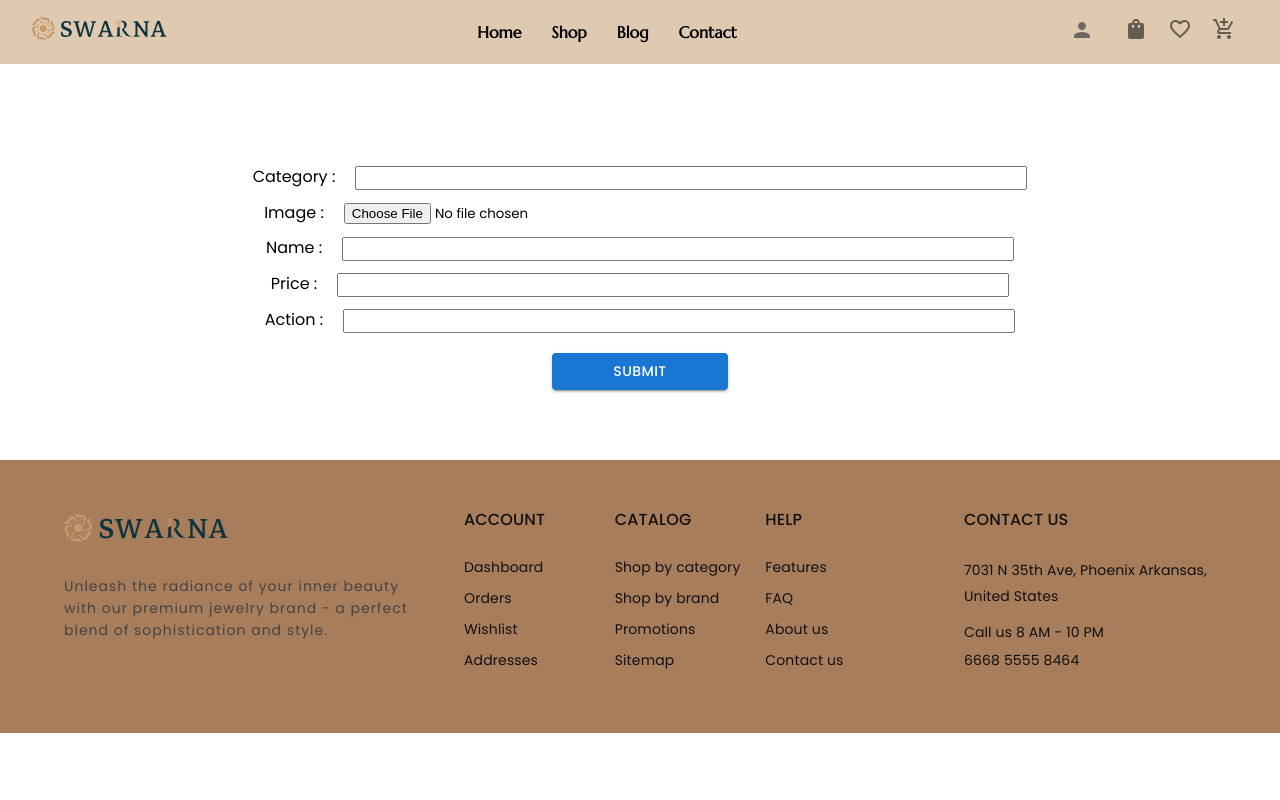
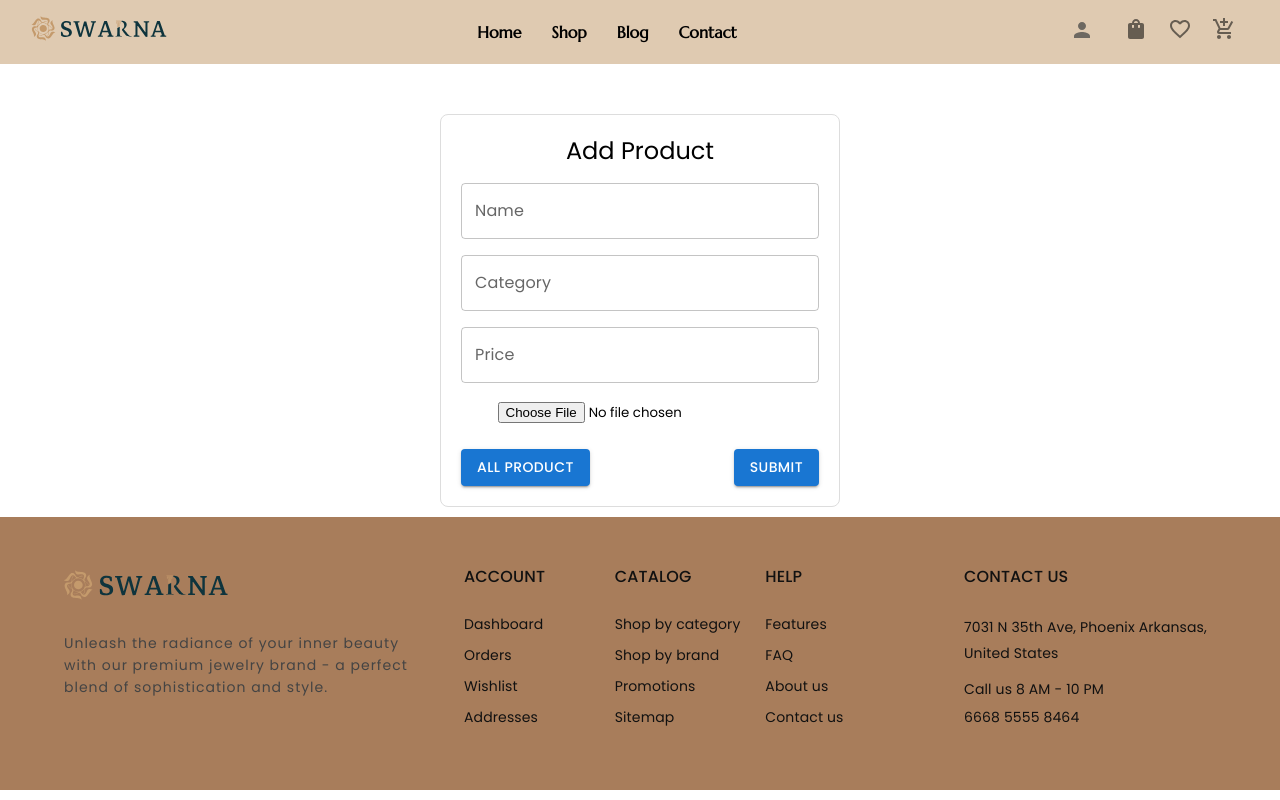
Before and after one commit to vivek-0921/jewellery_website_fe, a React (Create React App) app: page /adduser in a window 1280 px wide. Built offline with nearby package versions, Linux system fonts and the light colour scheme.

Commit message:
crud add

```diff
--- a/src/App.js
+++ b/src/App.js
@@ -26,10 +26,14 @@ function App() {
     <>
       <Navbar />
       <Routes>
-        {/* <Route path='/' element={<Home />} /> */}
-        <Route path='/' element={<Alluser/>}/>
-        <Route path='/adduser' element={<Adduser/>}/>
-        <Route path='/edituser/:id' element={<Edituser/>}/>
+        <Route path='/' element={<Home />} />
+
+        <Route path='/allproduct' element={<Alluser/>} />
+        <Route path='/addproduct' element={<Adduser/>} />
+        <Route path='/edituser:id' element={<Edituser/>} />
+
+        <Route path='/adduser' element={<Adduser />} />
+        <Route path='/edituser/:id' element={<Edituser />} />
         <Route path='/shop' element={<Shop />} />
         <Route path='/account' element={<Account />} />
         <Route path='/filterbycategory' element={<FilterbyCategory />} />
@@ -43,7 +47,7 @@ function App() {
         <Route path='/blog' element={<Blog />} />
         <Route path='/register' element={<Signup />} />
         <Route path='/login' element={<Signin />} />
-        <Route path='/contact' element={<Contactpage/>} />
+        <Route path='/contact' element={<Contactpage />} />
       </Routes>
       <Footer />
 
--- a/src/admin/Adduser.js
+++ b/src/admin/Adduser.js
@@ -1,91 +1,111 @@
-import { Box, Button } from '@mui/material';
-import axios from 'axios';
-import React, { useState } from 'react';
-import { useNavigate } from 'react-router-dom';
+import { Box, Button, TextField, Typography } from "@mui/material";
+import axios from "axios";
+import React, { useState } from "react";
+import { Link, useNavigate } from "react-router-dom";
 
-function Adduser() {
+function AddUser() {
     const navigate = useNavigate();
     const [userdata, setUserdata] = useState({
         name: "",
-        email: "",
         category: "",
-        price: ""
+        price: "",
     });
     const [image, setImage] = useState(null);
-
+    const [imagePreview, setImagePreview] = useState(null);
+    const [error, setError] = useState("");
 
     function handleFileChange(e) {
         const file = e.target.files[0];
+        if (file) {
+            const fileSize = file.size / 1024 / 1024; // Convert to MB
+            if (fileSize > 2) {
+                setError("File size should be less than 2MB.");
+                return;
+            }
+            setError("");
             setImage(file);
+            setImagePreview(URL.createObjectURL(file)); // Preview image
+        }
     }
 
     async function handleSubmit() {
+        if (!userdata.name || !userdata.category || !userdata.price || !image) {
+            setError("All fields are required.");
+            return;
+        }
+
         const formData = new FormData();
         formData.append("name", userdata.name);
-        formData.append("email", userdata.email);
         formData.append("category", userdata.category);
         formData.append("price", userdata.price);
-        if (image) {
-            formData.append("file", image);
-        }
+        formData.append("image", image);
 
         try {
-            await axios.post("https://674ec223bb559617b26c87d9.mockapi.io/user", formData, {
+            await axios.post("http://localhost:8080/product/addproduct", formData, {
                 headers: { "Content-Type": "multipart/form-data" },
             });
-            navigate("/");
+            navigate("/allproduct");
         } catch (err) {
-            console.log(err);
+            setError("Failed to submit. Please try again.");
+            console.error(err);
         }
     }
 
     return (
-        <Box sx={{ margin: "100px 200px", textAlign: "center" }}>
-            <Box className="mb-3" sx={{ margin: "10px 20px" }}>
-                <label htmlFor="category" className="form-label">Category :</label>
-                <input style={{ margin: "0 0 0 20px", width: "80%" }} type="text" className="form-control"
+        <Box sx={{ margin: "50px auto", width: "400px", textAlign: "center", padding: "20px", border: "1px solid #ddd", borderRadius: "8px" }}>
+            <Typography variant="h5" mb={2}>Add Product</Typography>
+
+            {error && <Typography color="error">{error}</Typography>}
+
+            <TextField
+                label="Name"
+                fullWidth
+                sx={{ mb: 2 }}
+                value={userdata.name}
+                onChange={(e) => setUserdata({ ...userdata, name: e.target.value })}
+            />
+
+            <TextField
+                label="Category"
+                fullWidth
+                sx={{ mb: 2 }}
                 value={userdata.category}
                 onChange={(e) => setUserdata({ ...userdata, category: e.target.value })}
-                    id="category" />
-            </Box>
+            />
 
-
-            <Box className="mb-3" sx={{ margin: "10px 20px" }}>
-                <label htmlFor="imageUpload" className="form-label">Image :</label>
-                <input type="file" accept="image/*" style={{ margin: "0 0 0 20px", width: "80%" }}
-                    onChange={handleFileChange}
-                    id="imageUpload"  />
-            </Box>
-
-            <Box className="mb-3" sx={{ margin: "10px 20px" }}>
-                <label htmlFor="name" className="form-label">Name :</label>
-                <input style={{ margin: "0 0 0 20px", width: "80%" }} type="text" className="form-control"
-                    value={userdata.name}
-                    onChange={(e) => setUserdata({ ...userdata, name: e.target.value })}
-                    id="name" />
-            </Box>
-
-            <Box className="mb-3" sx={{ margin: "10px 20px" }}>
-                <label htmlFor="email" className="form-label">Price :</label>
-                <input style={{ margin: "0 0 0 20px", width: "80%" }} type="email" className="form-control"
-                    value={userdata.email}
-                    onChange={(e) => setUserdata({ ...userdata, email: e.target.value })}
-                    id="email"  />
-            </Box>
-
-            <Box className="mb-3" sx={{ margin: "10px 20px" }}>
-                <label htmlFor="price" className="form-label">Action :</label>
-                <input style={{ margin: "0 0 0 20px", width: "80%" }} type="text" className="form-control"
+            <TextField
+                label="Price"
+                type="text"
+                fullWidth
+                sx={{ mb: 2 }}
                 value={userdata.price}
                 onChange={(e) => setUserdata({ ...userdata, price: e.target.value })}
-                    id="price" />
+            />
+
+            <input
+                type="file"
+                accept="image/*"
+                onChange={handleFileChange}
+                style={{ marginBottom: "10px" }}
+            />
+
+            {imagePreview && (
+                <Box sx={{ mt: 2 }}>
+                    <img src={imagePreview} alt="Preview" width="100" style={{ borderRadius: "8px" }} />
                 </Box>
+            )}
 
-            <Button variant="contained" style={{ margin: "10px 20px", width: "20%" }} onClick={handleSubmit}>
+            <Box sx={{ display: "flex", justifyContent: "space-between" }}>
+
+                <Link to={"/allproduct"}>
+                    <Button variant="contained" sx={{ mt: 2 }}>All Product</Button>
+                </Link>
+                <Button variant="contained" sx={{ mt: 2 }} onClick={handleSubmit}>
                     Submit
                 </Button>
+            </Box>
         </Box>
     );
 }
 
-export default Adduser;
+export default AddUser;
--- a/src/admin/Edituser.js
+++ b/src/admin/Edituser.js
@@ -13,14 +13,14 @@ function Edituser() {
 
 
     useEffect(() => {
-        axios.get(`https://674ec223bb559617b26c87d9.mockapi.io/user/${id}`)
+        axios.get(`http://localhost:8080/product/addproduct/${id}`)
             .then((res) => setUserdata(res.data))
             .catch((err) => console.log(err))
     }, [])
 
 
     function handleUpdate() {
-        axios.put(`https://674ec223bb559617b26c87d9.mockapi.io/user/${id}`, userdata)
+        axios.put(`http://localhost:8080/product/addproduct/${id}`, userdata)
             .then(() => { navigate("/") })
             .catch((err) => console.log(err))
     }
--- a/src/pages/global/Signin.js
+++ b/src/pages/global/Signin.js
@@ -8,9 +8,9 @@ import img1 from "../../assets/images/Register/img3.jpg"
 import { Link, useNavigate } from "react-router-dom";
 function Signin() {
     const [email, setEmail] = useState("");
-      const [error,setError] = useState("")
+    const [error, setError] = useState("")
     const [password, setPassword] = useState("");
-
+    const navigate = useNavigate();
     function handlesubmit() {
         axios.post("http://localhost:8080/auth/login", { email, password })
             .then((res) => {
```
Also changed, not shown: src/admin/Alluser.js (+26 -18 lines). Lines whose indentation alone changed are shown as unchanged.
